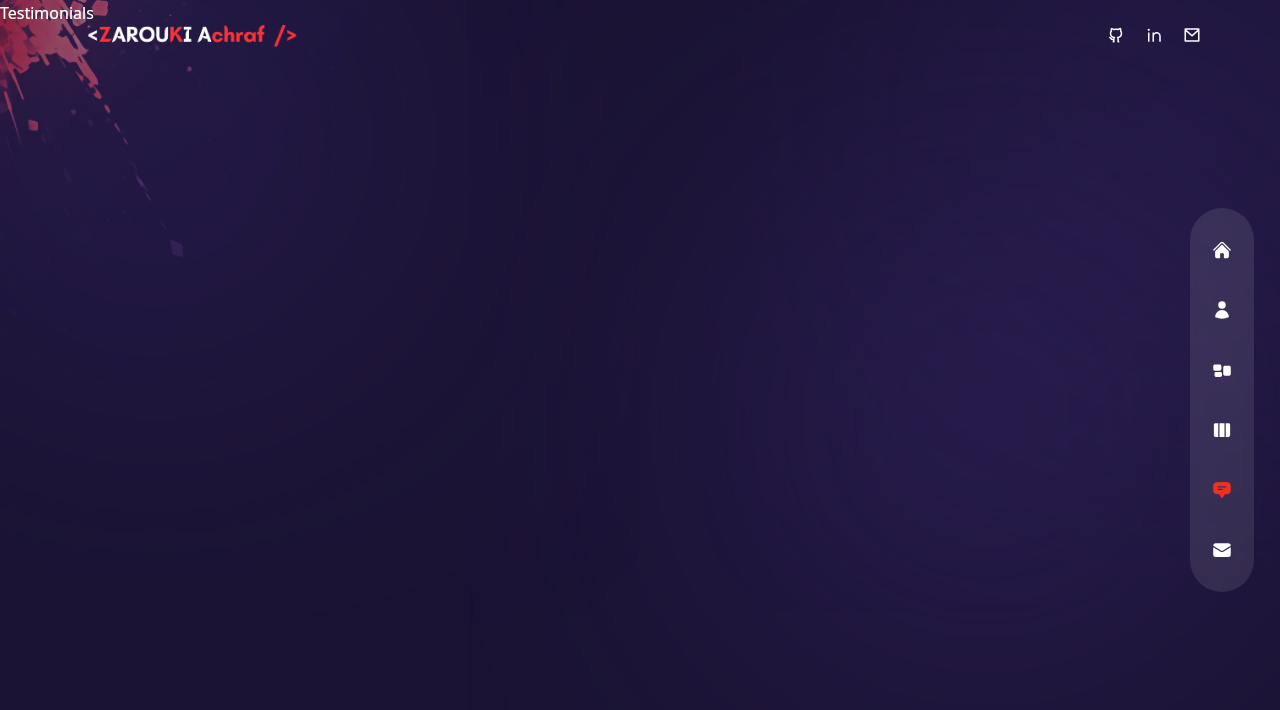
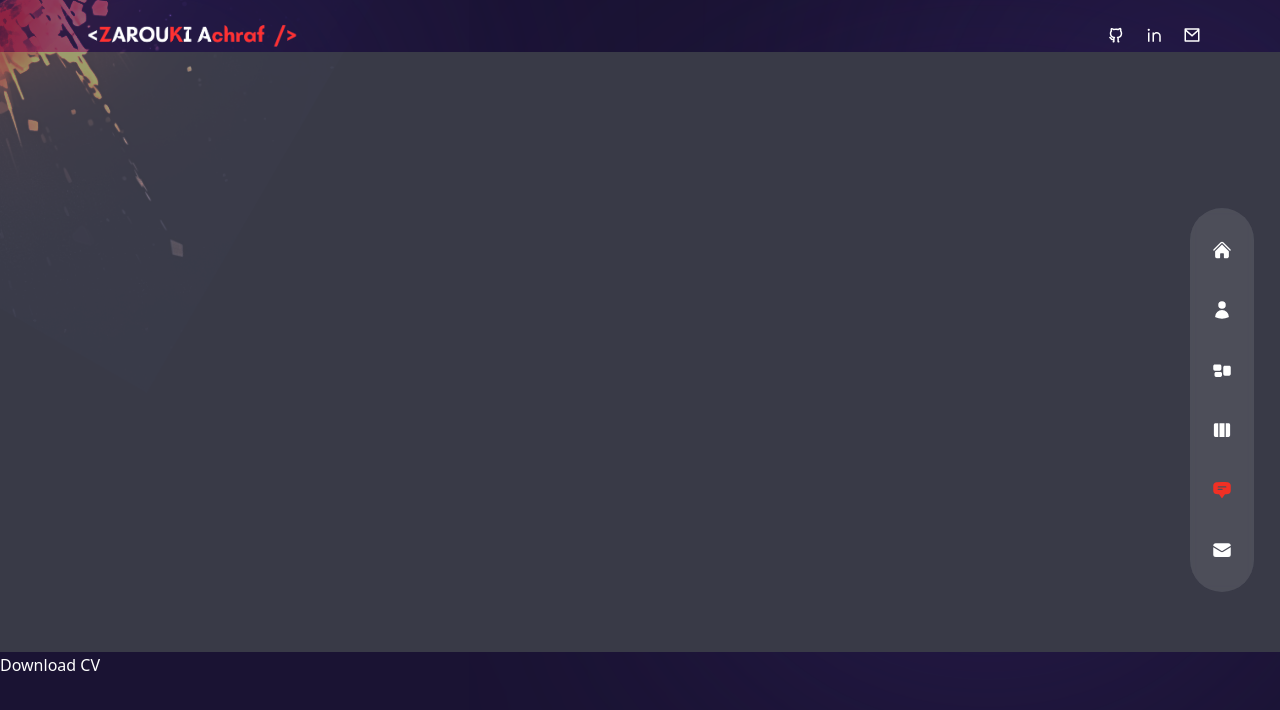
Before and after one commit to Achraftraf/Achraftraf.github.io, a Next.js app: page /testimonials in a window 1280 px wide. Shown: the top 710 px of the page. Built offline with nearby package versions, Linux system fonts and the light colour scheme.

Commit message:
i add a cv section

```diff
--- a/pages/testimonials/index.js
+++ b/pages/testimonials/index.js
@@ -1,5 +1,24 @@
+import React from 'react';
+
+// Testimonials component
 const Testimonials = () => {
-  return <div>Testimonials</div>;
+  // Specify the path to the CV PDF file in the public folder
+  const CVPath = '/cv-ZAROUK-Achraf.pdf';
+
+  return (
+    <div>
+     <br/>
+     <br/>
+
+      {/* CV Section */}
+      <div>
+        {/* Display CV using an iframe */}
+        <iframe src={CVPath} style={{ width: '100%', height: '600px', backgroundColor: 'transparent', border: 'none' }} frameBorder="0"></iframe>
+        {/* Optional: Provide a download link for the CV PDF file */}
+        <a href={CVPath} download>Download CV</a>
+      </div>
+    </div>
+  );
 };
 
 export default Testimonials;
```
Also changed, not shown: 1 other file (tests, documents, lock files or other folders).
